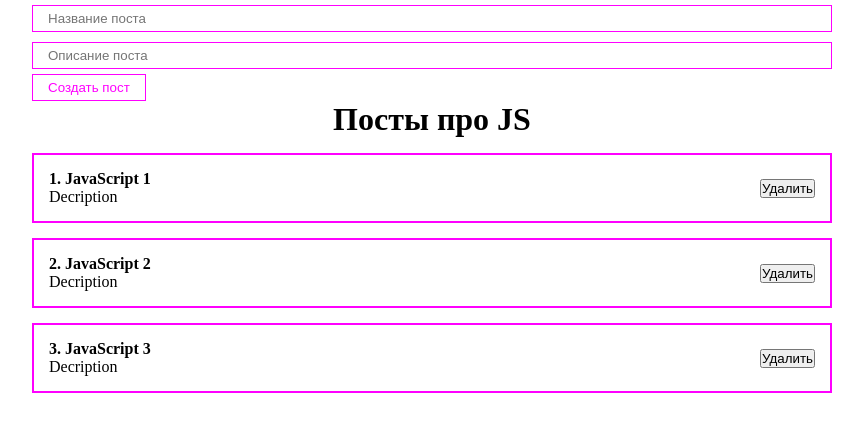
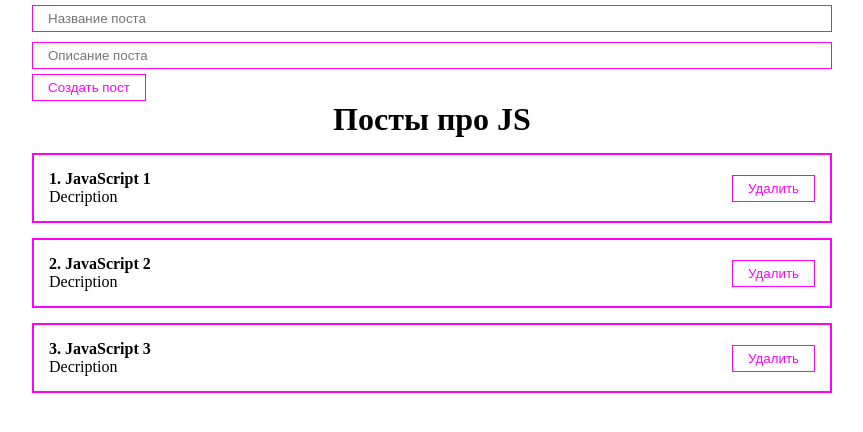
Before and after one commit to nkozlovskaya/react-fund-course, a React (Create React App) app: page / in a window 1280 px wide. Shown: the top 432 px of the page, without its empty margins (208-1071 px from the left). Built offline with nearby package versions, Linux system fonts and the light colour scheme.

Commit message:
remove post from posts

```diff
--- a/src/App.js
+++ b/src/App.js
@@ -14,10 +14,18 @@
 		setPosts([...posts, newPost]);
 	};
 
+	const removePost = (post) => {
+		setPosts(posts.filter((p) => p.id !== post.id));
+	};
+
 	return (
 		<div className="App">
 			<PostForm create={createPost} />
-			<PostList posts={posts} title="Посты про JS" />
+			{posts.length !== 0 ? (
+				<PostList remove={removePost} posts={posts} title="Посты про JS" />
+			) : (
+				<h1 style={{ textAlign: "center" }}> Посты не найдены</h1>
+			)}
 		</div>
 	);
 }
--- a/src/components/PostItem.jsx
+++ b/src/components/PostItem.jsx
@@ -1,4 +1,5 @@
 import React from "react";
+import MyButton from "./UI/button/MyButton";
 
 const PostItem = (props) => {
 	return (
@@ -11,7 +12,7 @@
 					<div>{props.post.body}</div>
 				</div>
 				<div className="port__btns">
-					<button>Удалить</button>
+					<MyButton onClick={() => props.remove(props.post)}>Удалить</MyButton>
 				</div>
 			</div>
 		</div>
--- a/src/components/PostList.jsx
+++ b/src/components/PostList.jsx
@@ -1,12 +1,17 @@
 import React from "react";
 import PostItem from "./PostItem";
 
-const PostList = ({ posts, title }) => {
+const PostList = ({ posts, title, remove }) => {
 	return (
 		<div>
 			<h1 style={{ textAlign: "center" }}>{title}</h1>
 			{posts.map((post, index) => (
-				<PostItem number={index + 1} post={post} key={post.id} />
+				<PostItem
+					remove={remove}
+					number={index + 1}
+					post={post}
+					key={post.id}
+				/>
 			))}
 		</div>
 	);
```
